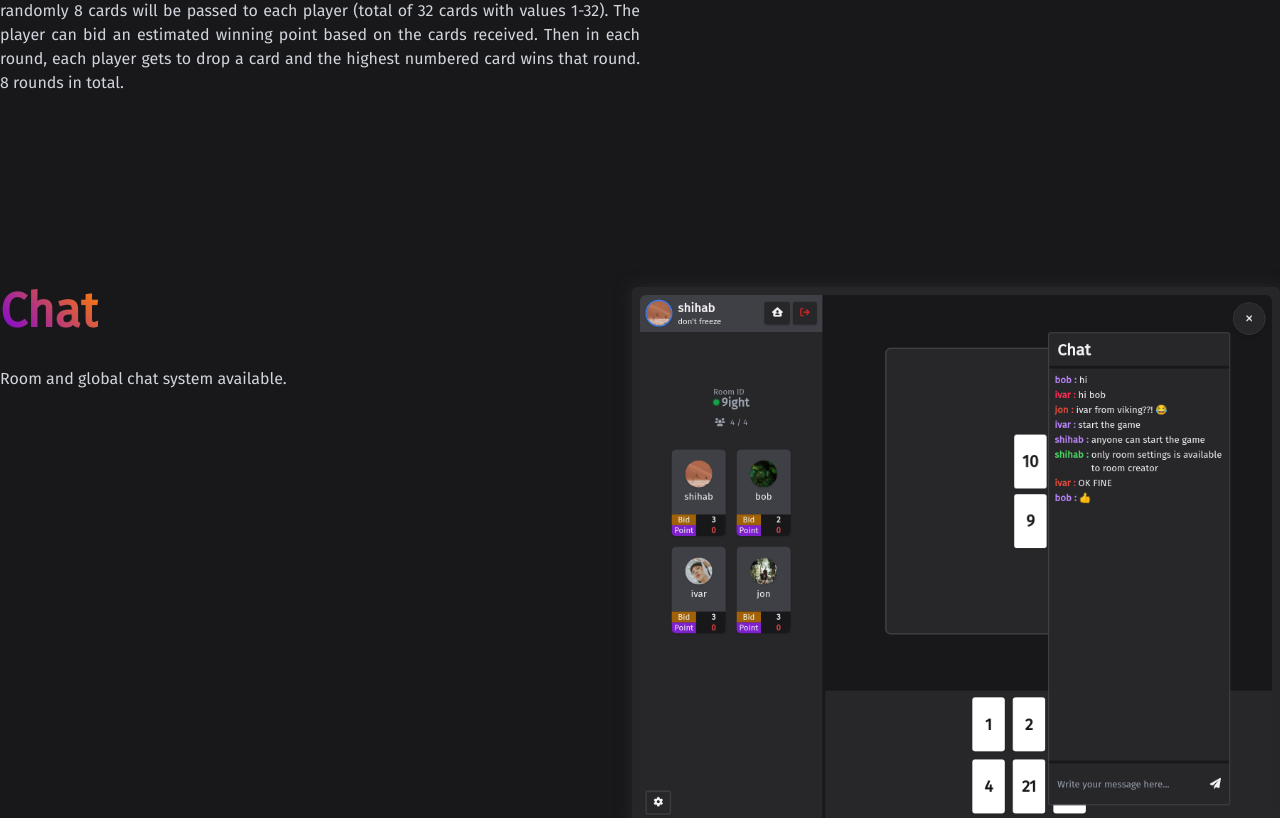
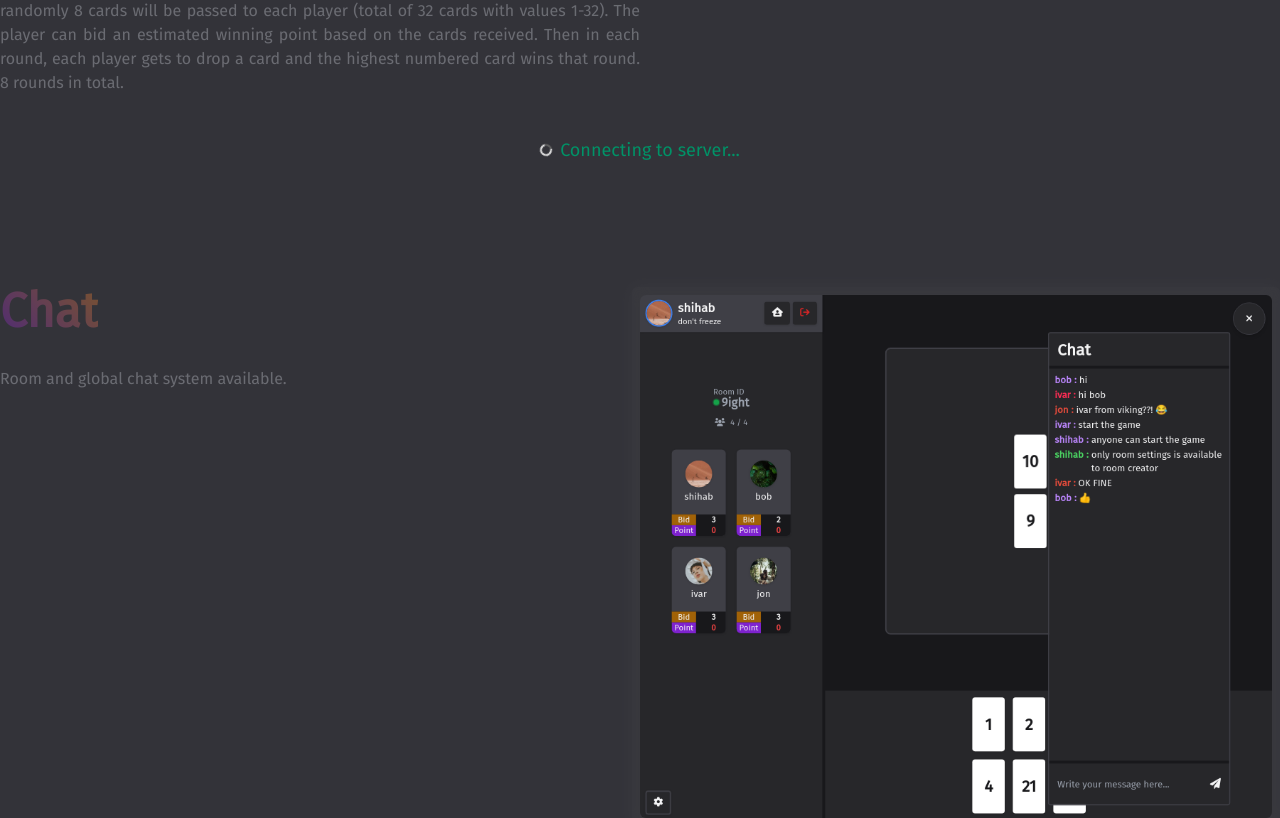
Before and after one commit to saifulshihab/card-32, a React (Vite) app in the folder packages/web/: page / in a window 1280 px wide. Shown: the part 1018-1836 px from the top of the page. Built offline with nearby package versions, Linux system fonts and the light colour scheme; no server answers.

Commit message:
feat: connecting loading status

```diff
--- a/packages/web/src/routes/Router.tsx
+++ b/packages/web/src/routes/Router.tsx
@@ -1,15 +1,19 @@
 import React from "react";
 import { BrowserRouter, Route, Routes } from "react-router-dom";
 import { BlankLayout } from "../components/layouts/BlankLayout";
+import { useSocketContext } from "../contexts/SocketProvider";
 import PageNotFound from "../pages/404/PageNotFound";
 import LandingPage from "../pages/landing";
 import Playground from "../pages/playground";
 import Rooms from "../pages/rooms";
 import { LANDING, PLAYGROUND, ROOMS } from "./routes";
+import { LoaderIcon } from "react-hot-toast";
 
 const Router: React.FC = () => {
+  const { isSocketConnected } = useSocketContext();
   return (
     <BrowserRouter>
+      <div className="relative">
         <Routes>
           <Route
             path={LANDING}
@@ -37,6 +41,13 @@ const Router: React.FC = () => {
           />
           <Route path="*" element={<PageNotFound />} />
         </Routes>
+        {!isSocketConnected ? (
+          <div className="absolute inset-0 flex items-center gap-2 justify-center bg-zinc-700 bg-opacity-70 ">
+            <LoaderIcon />
+            <p className="text-primary text-lg">Connecting to server...</p>
+          </div>
+        ) : null}
+      </div>
     </BrowserRouter>
   );
 };
```
Lines whose indentation alone changed are shown as unchanged.
